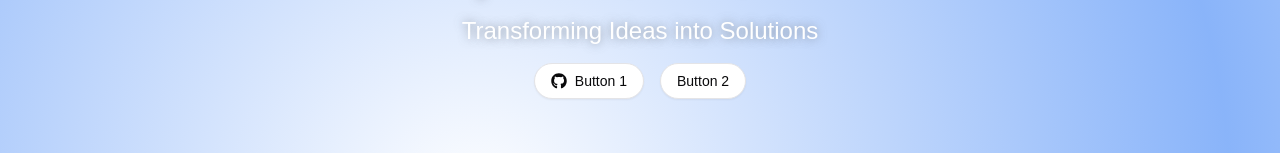
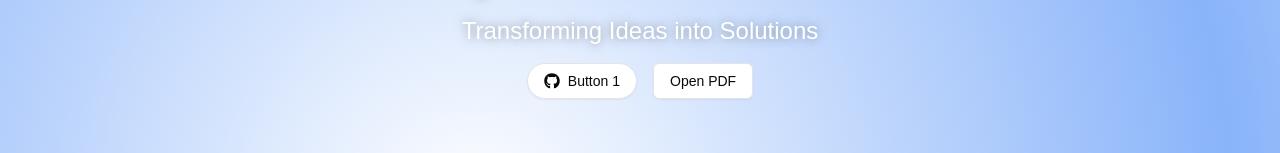
Before and after one commit to chvaldez10/personal-site, a Next.js app in the folder chvaldez10/: page / in a window 1280 px wide. Shown: the part 381-534 px from the top of the page. Built offline with nearby package versions, Linux system fonts and the light colour scheme.

Commit message:
pdf button

```diff
--- a/chvaldez10/src/components/core/MainHeader.tsx
+++ b/chvaldez10/src/components/core/MainHeader.tsx
@@ -4,7 +4,7 @@ import { FaGithub } from "react-icons/fa";
 
 // Components
 import { SocialButton } from "@/components/ui/buttons";
-import { PillButton } from "@/components/ui/buttons";
+import { PdfDialogButton } from "@/components/ui/buttons";
 
 const MainHeader: React.FC = () => {
   return (
@@ -34,7 +34,9 @@ const MainHeader: React.FC = () => {
         >
           Button 1
         </SocialButton>
-        <PillButton variant="outline">Button 2</PillButton>
+        <PdfDialogButton pdfUrl="/Christian-Valdez_Resume.pdf">
+          View Resume
+        </PdfDialogButton>
       </div>
     </div>
   );
--- /dev/null
+++ b/chvaldez10/src/components/ui/buttons/PdfDialogButton.tsx
@@ -0,0 +1,46 @@
+import React from "react";
+import {
+  Dialog,
+  DialogContent,
+  DialogDescription,
+  DialogHeader,
+  DialogTitle,
+  DialogTrigger,
+} from "@/components/ui/dialog";
+
+import { Button, ButtonProps } from "./button";
+
+interface PdfDialogButtonProps extends ButtonProps {
+  pdfUrl: string;
+}
+
+const PdfDialogButton = React.forwardRef<
+  HTMLButtonElement,
+  PdfDialogButtonProps
+>(({ pdfUrl, ...props }, ref) => {
+  return (
+    <Dialog>
+      {/* Button Text */}
+      <DialogTrigger asChild>
+        <Button variant="outline" {...props} ref={ref}>
+          Open PDF
+        </Button>
+      </DialogTrigger>
+
+      {/* Dialogue Content */}
+      <DialogContent className="sm:max-w-[600px]">
+        <DialogHeader>
+          <DialogTitle>PDF Document</DialogTitle>
+          <DialogDescription>View the PDF document below.</DialogDescription>
+        </DialogHeader>
+        <div className="py-4">
+          <iframe src={pdfUrl} width="100%" height="400px" />
+        </div>
+      </DialogContent>
+    </Dialog>
+  );
+});
+
+PdfDialogButton.displayName = "PdfDialogButton";
+
+export { PdfDialogButton };
--- a/chvaldez10/src/components/ui/buttons/SocialButton.tsx
+++ b/chvaldez10/src/components/ui/buttons/SocialButton.tsx
@@ -1,4 +1,4 @@
-import * as React from "react";
+import React from "react";
 import Link from "next/link";
 import { Button, ButtonProps } from "./button";
 
--- a/chvaldez10/src/components/ui/buttons/index.tsx
+++ b/chvaldez10/src/components/ui/buttons/index.tsx
@@ -1,3 +1,4 @@
 export { Button } from "./button";
 export { PillButton } from "./PillButton";
 export { SocialButton } from "./SocialButton";
+export { PdfDialogButton } from "./PdfDialogButton";
```
Also changed, not shown: 1 other file (tests, documents, lock files or other folders).
